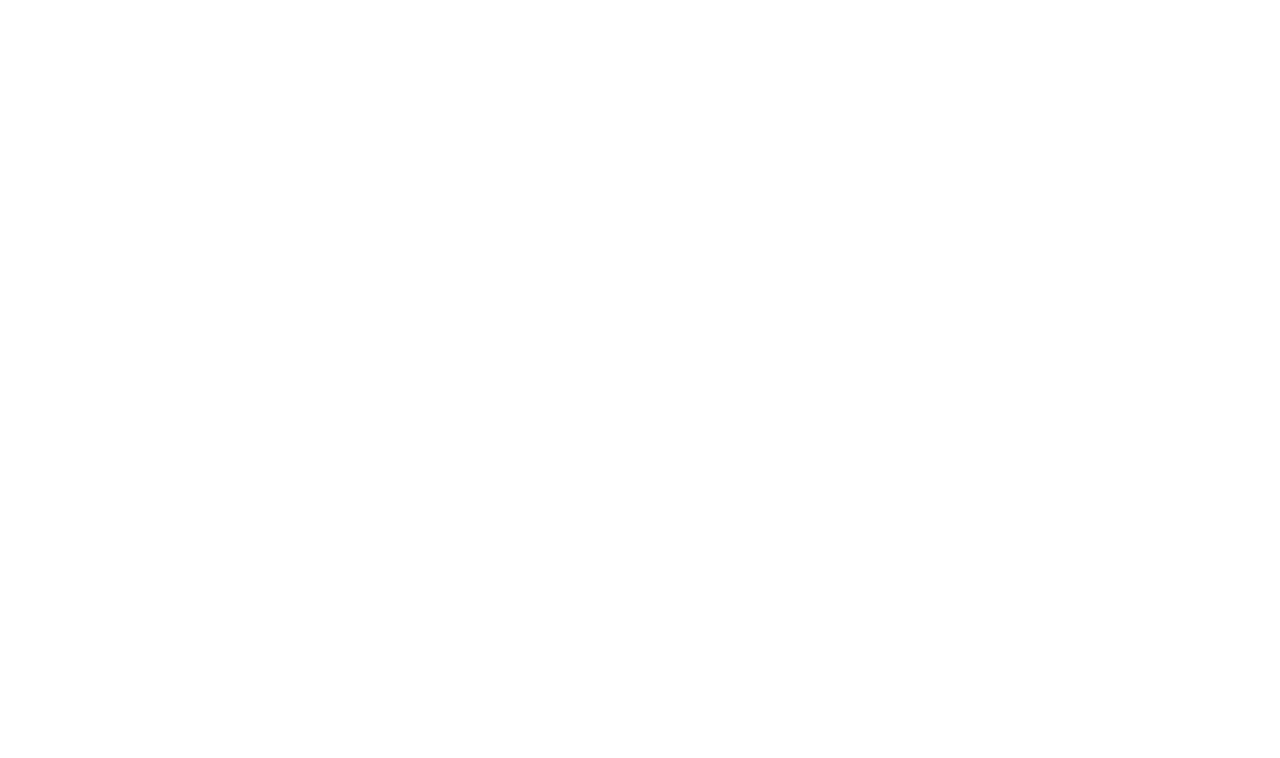
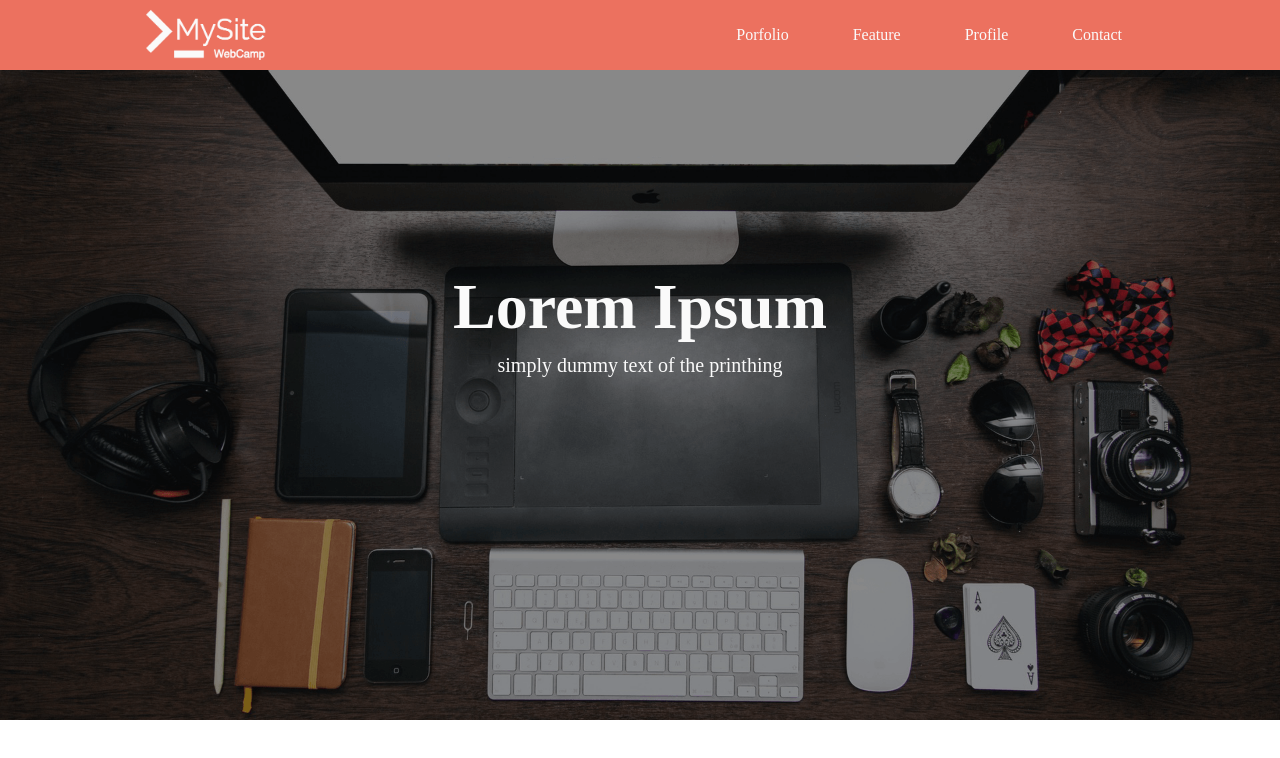
Before and after one commit to piyoraik/walstask, a plain HTML site: page index.html in a window 1280 px wide. Drawn offline with Linux system fonts and the light colour scheme.

Commit message:
[UPDATE]メインビジュアルの作成

```diff
--- a/index.html
+++ b/index.html
@@ -6,6 +6,24 @@
         <title>WALS成果物</title>
     </head>
     <body>
-
+        <header>
+            <div class="headerbox">
+                <img class="logo" src="img/logo.png" alt="ロゴ">
+                <nav>
+                    <ul class="clearfix">
+                        <li>Porfolio</li>
+                        <li>Feature</li>
+                        <li>Profile</li>
+                        <li>Contact</li>
+                    </ul>
+                </nav>
+            </div>
+        </header>
+        <div class="main-visual">
+           <section class="visual-box">
+               <h2 class="mv-title">Lorem Ipsum</h2>
+               <span class="mv-text">simply dummy text of the printhing</span>
+           </section>
+        </div>
     </body>
 </html>
--- a/style.css
+++ b/style.css
@@ -0,0 +1,62 @@
+* {
+    margin: 0;
+    padding: 0;
+    box-sizing: border-box;
+}
+
+.clearfix::after {
+    content: "";
+    display: block;
+    clear: both;
+}
+
+header {
+    height: 70px;
+    background-color: #EC715F;
+}
+
+.headerbox {
+    width: 1024px;
+    margin: 0 auto;
+}
+
+header nav {
+    float: right;
+}
+
+header li {
+    list-style: none;
+    display: inline-block;
+    color: #FAFAFA;
+    padding: 0 30px;
+    line-height: 70px;
+    font-size: 16px;
+}
+
+.logo {
+    width: auto;
+    height: 70px;
+}
+
+.main-visual {
+    background-image: url(img/mv.png);
+    background-size: cover;
+    width: 100%;
+    height: 650px;
+}
+
+.visual-box {
+    text-align: center;
+    padding-top: 200px;
+}
+
+.mv-title {
+    font-size: 64px;
+    color: #FAFAFA;
+    padding-bottom: 10px;
+}
+
+.mv-text {
+    font-size: 20px;
+    color: #FAFAFA;
+}
```
